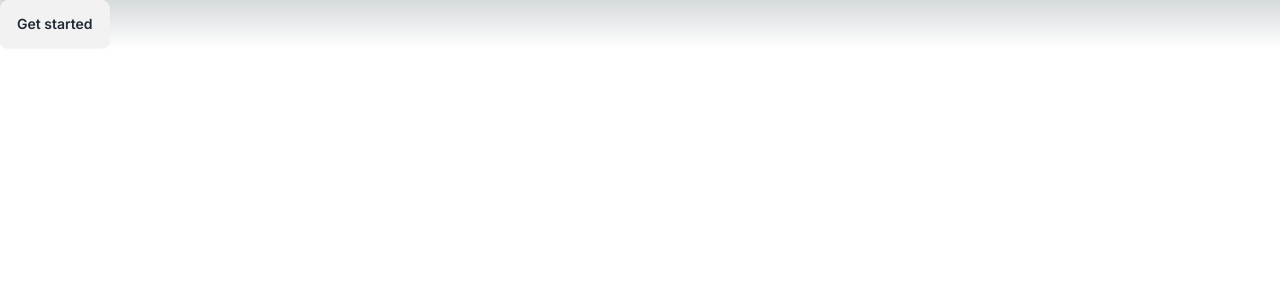
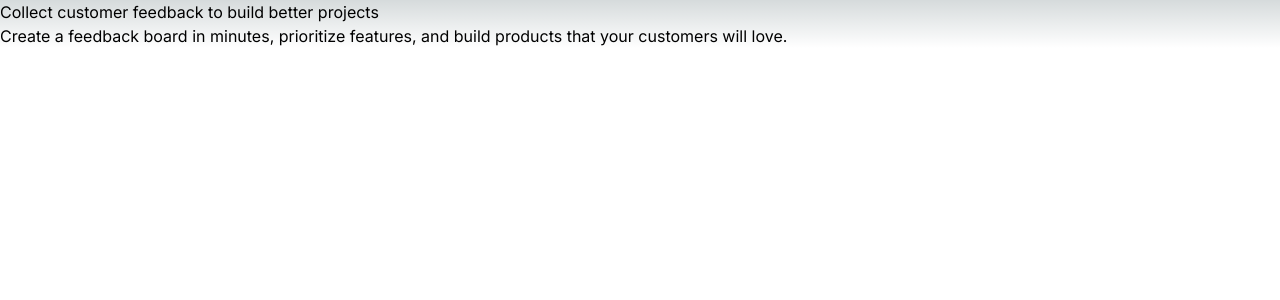
Before and after one commit to leonardanselme/projetcode, a Next.js app: page / in a window 1280 px wide. Shown: the top 300 px of the page. Built offline with nearby package versions, Linux system fonts and the light colour scheme.

Commit message:
updated hero section

```diff
--- a/app/page.js
+++ b/app/page.js
@@ -3,8 +3,14 @@ import Image from "next/image";
 export default function Home() {
   return (
     <main>
-      <button className="btn">Get started</button>
+      <h1>Collect customer feedback to build better projects</h1>
+      <div>
+        Create a feedback board in minutes, prioritize features,
+        and build products that your customers will love.
+      </div>
     </main>
+
+
 
   );
 }
```
